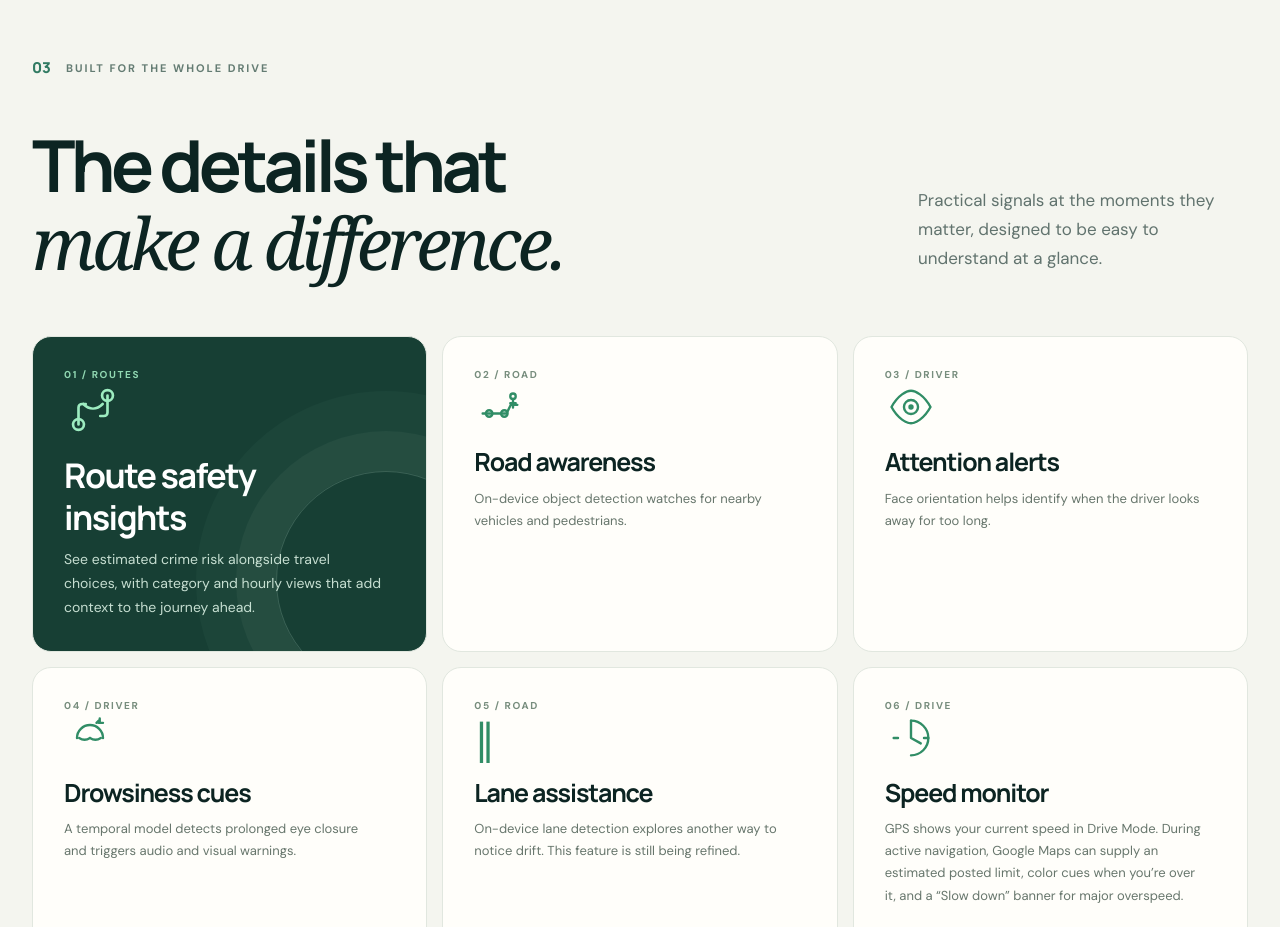
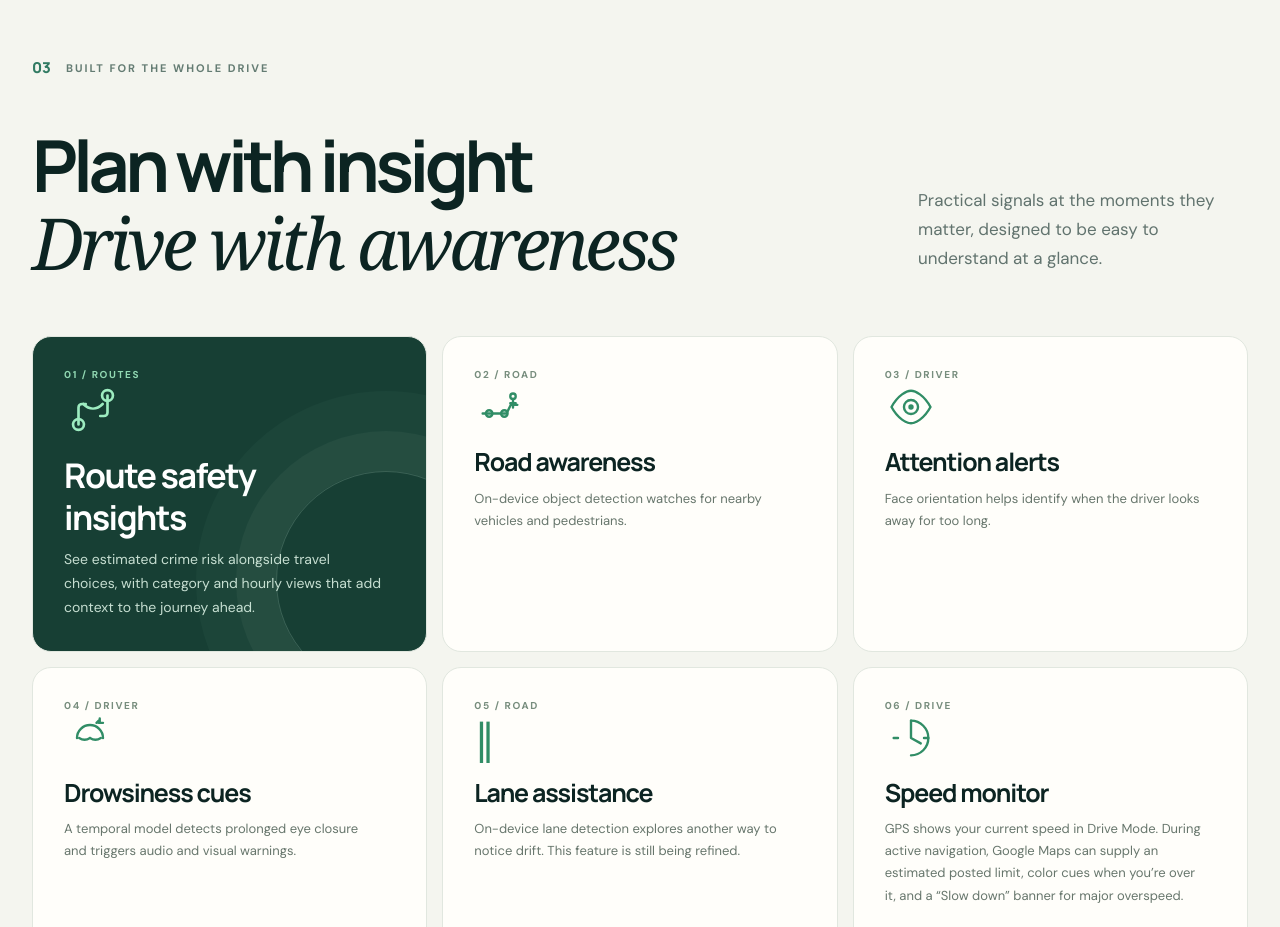
Before and after one commit to mazid-rafee/WheelBuddy, a plain HTML site: page website/index.html in a window 1280 px wide. Shown: the part 2880-3807 px from the top of the page. Drawn offline with Linux system fonts and the light colour scheme.

Commit message:
Changes made to the website

```diff
--- a/website/index.html
+++ b/website/index.html
@@ -68,7 +68,7 @@
       </div>
     </div></section>
 
-    <section class="features section shell" id="features" aria-labelledby="features-title"><div class="section-kicker reveal"><span>03</span><span>BUILT FOR THE WHOLE DRIVE</span></div><div class="section-heading reveal"><h2 id="features-title" class="display-title">The details that<br><em>make a difference.</em></h2><p>Practical signals at the moments they matter, designed to be easy to understand at a glance.</p></div>
+    <section class="features section shell" id="features" aria-labelledby="features-title"><div class="section-kicker reveal"><span>03</span><span>BUILT FOR THE WHOLE DRIVE</span></div><div class="section-heading reveal"><h2 id="features-title" class="display-title">Plan with insight<br><em>Drive with awareness</em></h2><p>Practical signals at the moments they matter, designed to be easy to understand at a glance.</p></div>
       <div class="feature-grid">
         <article class="feature-card feature-large reveal"><span class="feature-number">01 / ROUTES</span><span class="feature-icon" aria-hidden="true"><svg viewBox="0 0 48 48" fill="none" xmlns="http://www.w3.org/2000/svg"><path d="M12 36V22a3 3 0 0 1 3-3h3" stroke="currentColor" stroke-width="2.2" stroke-linecap="round" stroke-linejoin="round"/><path d="M36 12V26a3 3 0 0 1-3 3h-3" stroke="currentColor" stroke-width="2.2" stroke-linecap="round" stroke-linejoin="round"/><circle cx="12" cy="36" r="4.5" stroke="currentColor" stroke-width="2.2"/><circle cx="36" cy="12" r="4.5" stroke="currentColor" stroke-width="2.2"/><path d="M16 19c5 5 11 5 16 0" stroke="currentColor" stroke-width="2.2" stroke-linecap="round"/></svg></span><h3>Route safety<br>insights</h3><p>See estimated crime risk alongside travel choices, with category and hourly views that add context to the journey ahead.</p><span class="card-accent"></span></article>
         <article class="feature-card reveal"><span class="feature-number">02 / ROAD</span><span class="feature-icon" aria-hidden="true"><svg viewBox="0 0 48 48" fill="none" xmlns="http://www.w3.org/2000/svg"><path d="M8 30h22l4-8h6" stroke="currentColor" stroke-width="2.2" stroke-linecap="round" stroke-linejoin="round"/><circle cx="14" cy="30" r="3" stroke="currentColor" stroke-width="2.2"/><circle cx="28" cy="30" r="3" stroke="currentColor" stroke-width="2.2"/><circle cx="36" cy="14" r="2.5" stroke="currentColor" stroke-width="2.2"/><path d="M36 16.5v8M33.5 20.5h5" stroke="currentColor" stroke-width="2.2" stroke-linecap="round"/></svg></span><h3>Road awareness</h3><p>On-device object detection watches for nearby vehicles and pedestrians.</p></article>
```
